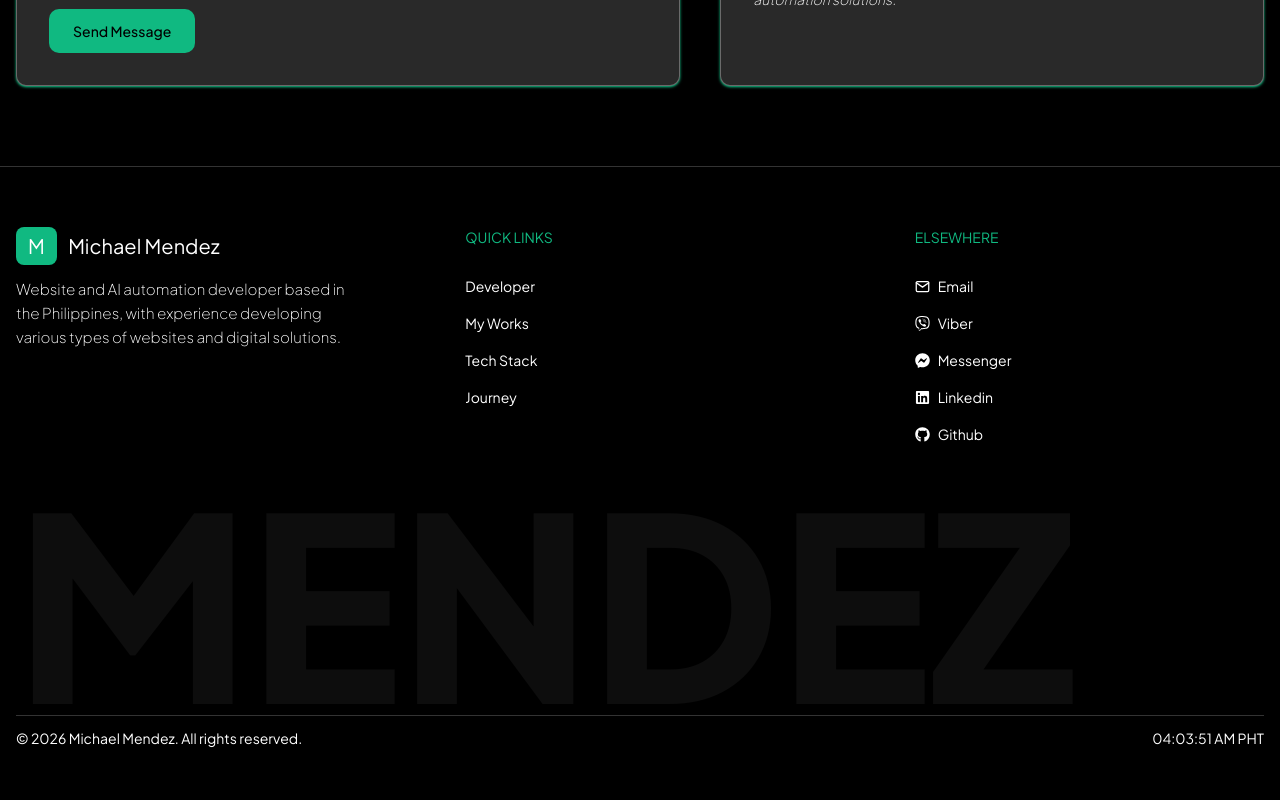
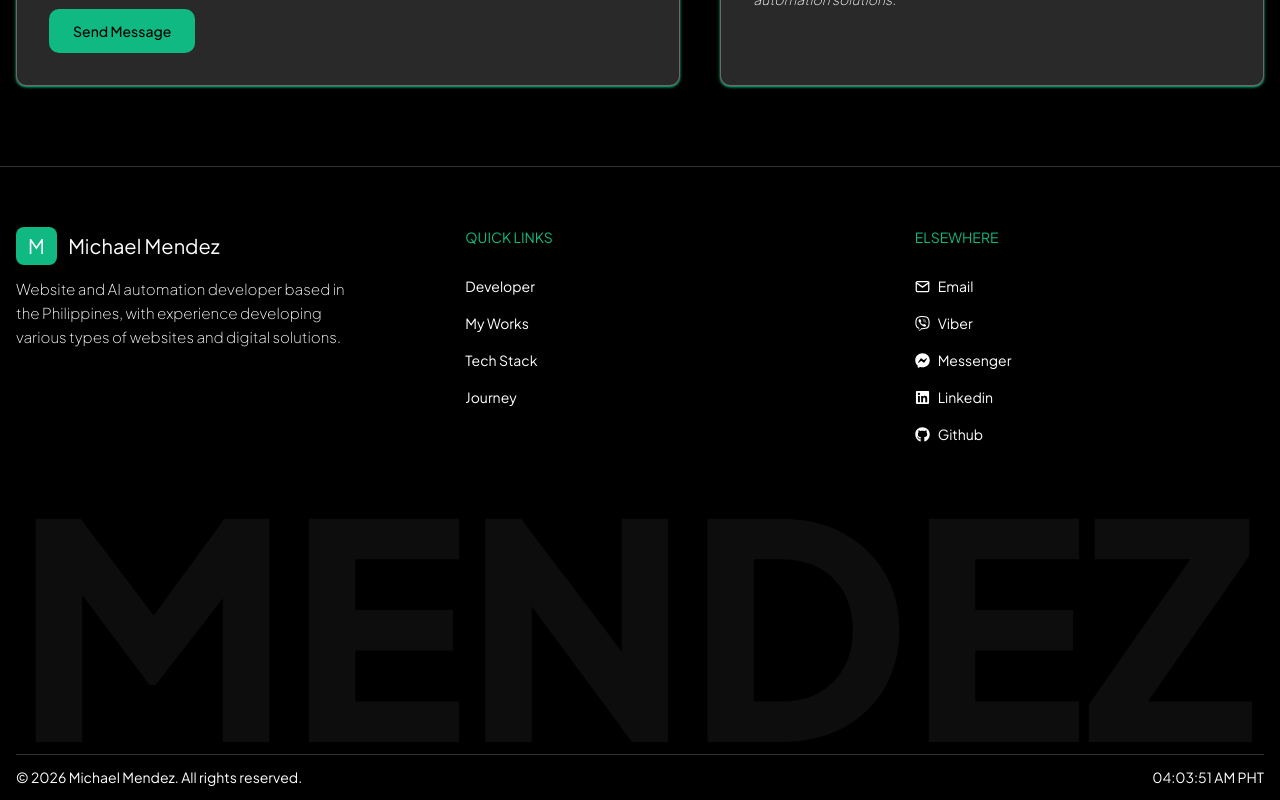
Before and after one commit to mhakemendez/michael-mendez-dev, a Next.js app: page / in a window 1280 px wide. Shown: the part 6293-7093 px from the top of the page. Before the commit the page ends 7054 px from the top, so only its background shows below. Built offline with nearby package versions, Linux system fonts and the light colour scheme.

Commit message:
Update Footer Mendez Text

```diff
--- a/components/sections/Footer.jsx
+++ b/components/sections/Footer.jsx
@@ -46,8 +46,8 @@ export default function Footer() {
                         ))}
                     </div>
                 </div>
-                <div className='mt-10'>
-                    <span className='font-extrabold text-white/5  text-[22vw] lg:text-[20vw] uppercase lg:leading-[90%]'>Mendez</span>
+                <div className='mt-10 @container'>
+                    <span className='font-extrabold text-white/5 text-[24cqw] uppercase lg:leading-[90%]'>Mendez</span>
                 </div>
                 <div className='border-t border-t-white/20 pt-3 flex items-center flex-col justify-between md:flex-row  z-1'>
                     <span className='text-white text-[14px]'>© {new Date().getFullYear()} Michael Mendez. All rights reserved.</span>
```
